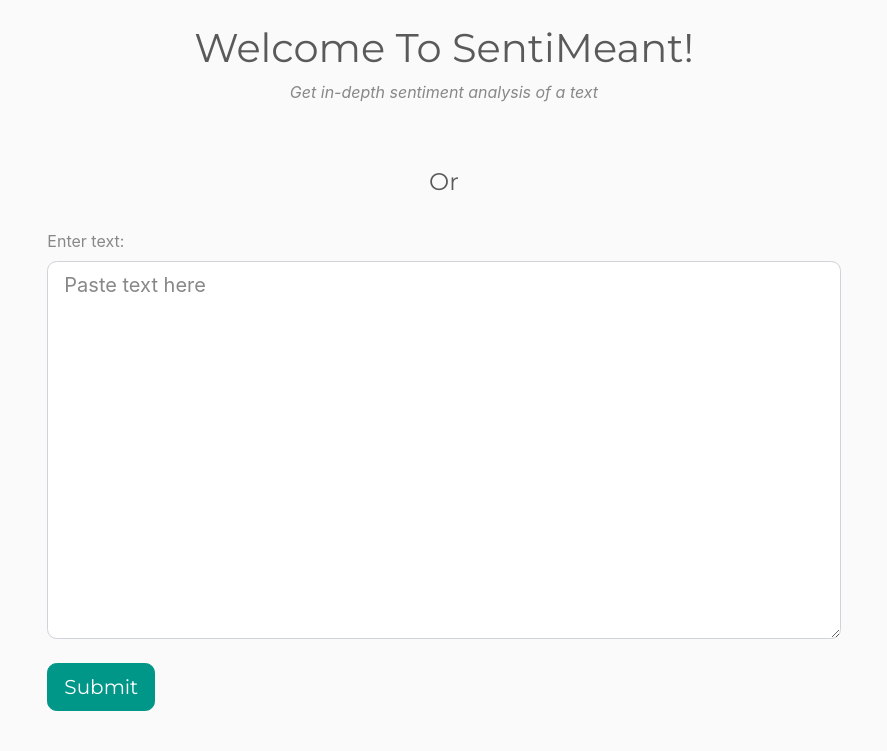
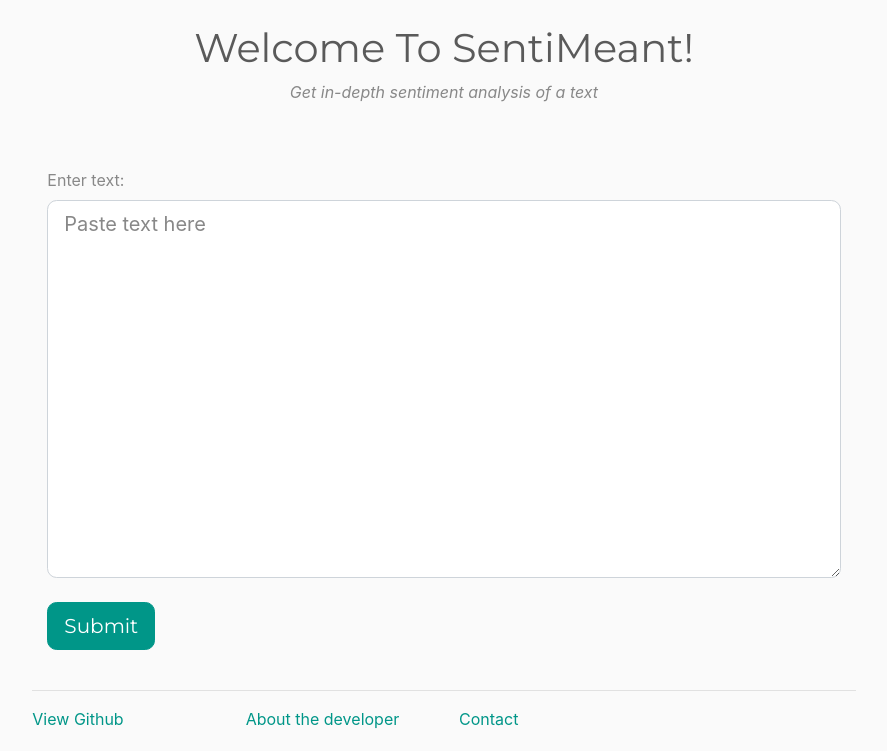
Before and after one commit to adameubanks/sentimeant, a Flask app: page / in a window 1280 px wide. Shown: the part 116-867 px from the top of the page, without its empty margins (196-1083 px from the left). After the commit the page ends 845 px from the top, so only its background shows below. Run offline with Flask 2, Linux system fonts and the light colour scheme; some libraries are stand-ins or nearby versions.

Commit message:
remove or

```diff
--- a/templates/index.html
+++ b/templates/index.html
@@ -9,8 +9,8 @@
     <form action="{{ url_for('results') }}" method="post">
       <!-- <label>Enter a URL <span class="badge badge-secondary">Beta</span></label> -->
       <!-- <input class="form-control form-control-lg" name="url" type="text" placeholder="ex. https://example.com/article" autocomplete="off"> -->
-      <br>
-      <h4 align='center'>Or</h4>
+      <!-- <br>
+      <h4 align='center'>Or</h4> -->
       <br>
       <label>Enter text:</label>
       <textarea class="form-control form-control-lg" rows="12" name="text" placeholder="Paste text here"></textarea>
```
